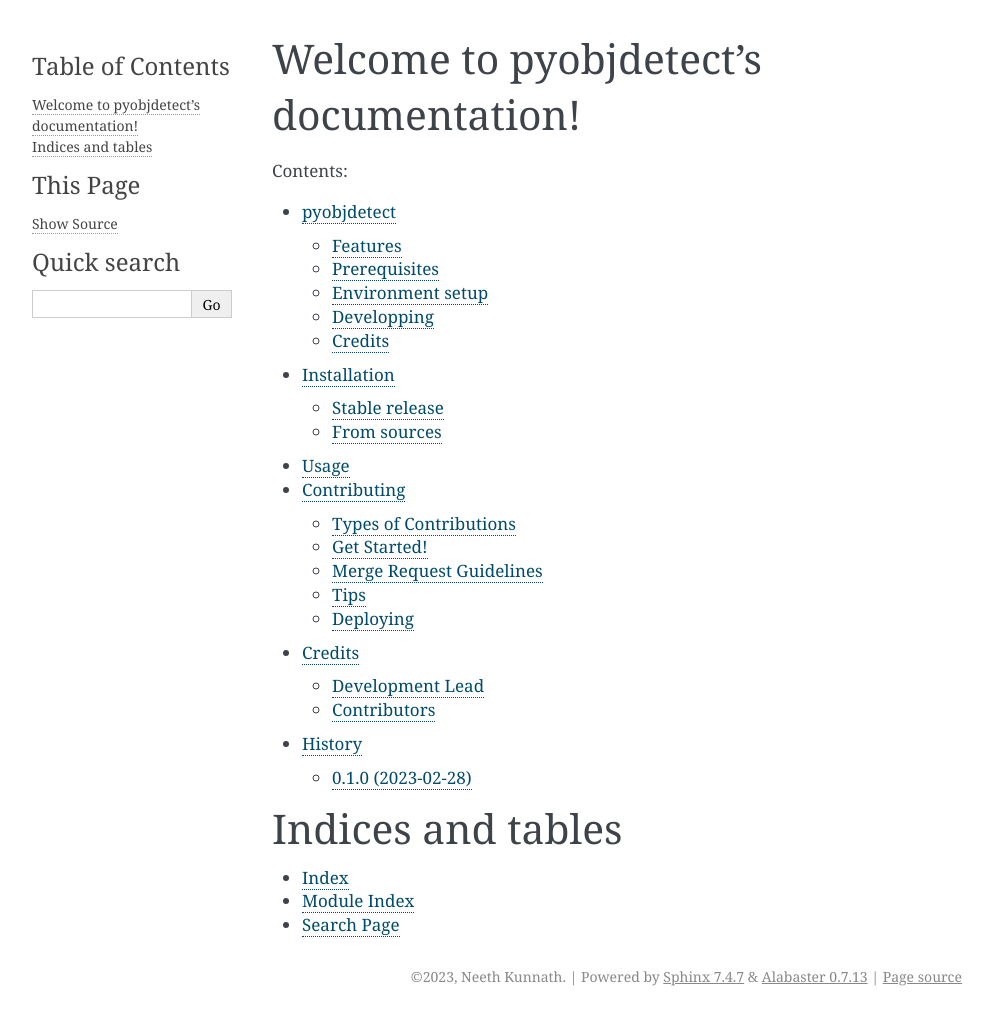
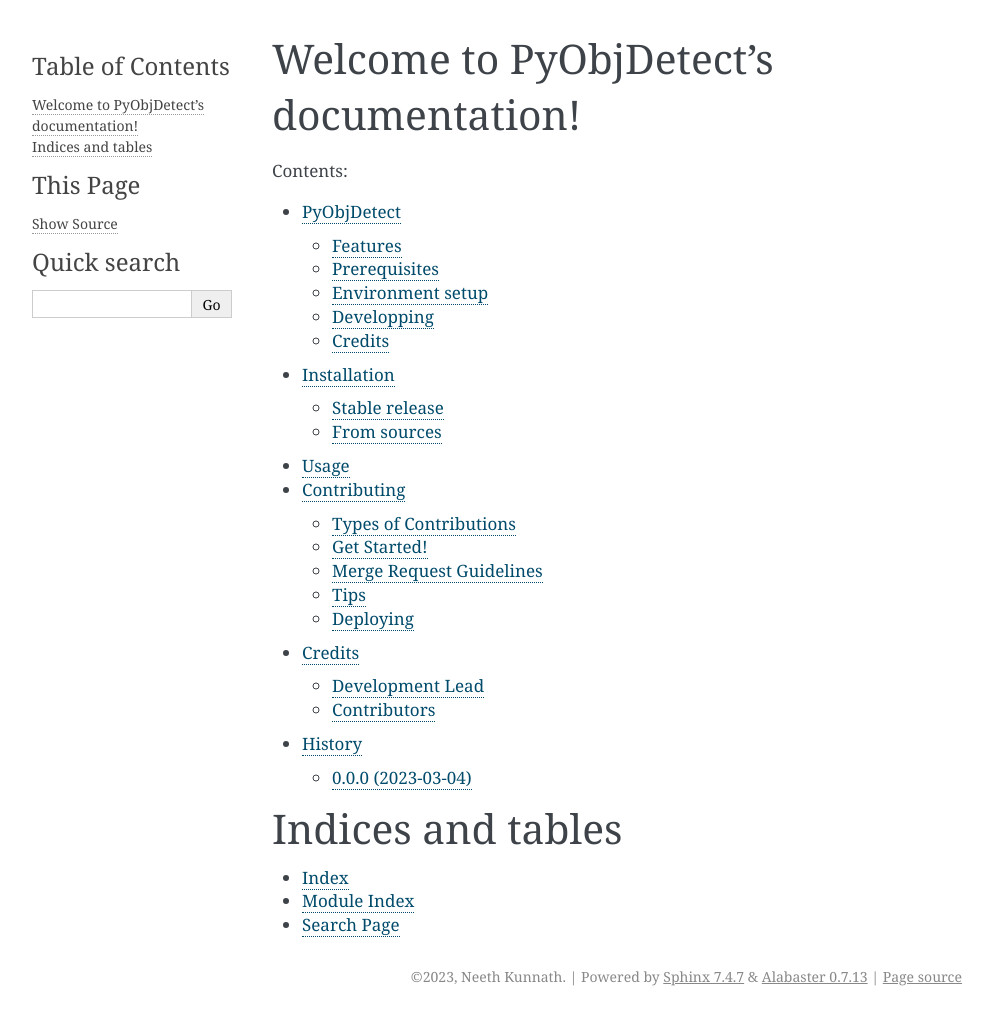
Before and after one commit to draconus21/pyobjdetect, a Sphinx documentation site: the page built from docs/index.rst, in a window 1280 px wide. Shown: the whole page, without its empty margins (148-1140 px from the left). Built offline with Sphinx 7.4.7, drawn with Linux system fonts in a browser that asks for light colours; pages that are not in the unit, such as notebooks, are missing from menus.

```diff
--- a/HISTORY.rst
+++ b/HISTORY.rst
@@ -2,7 +2,7 @@
 History
 =======
 
-0.1.0 (2023-02-28)
+0.0.0 (2023-03-04)
 ------------------
 
-* First release on PyPI.
+* First cookiecutter template
--- a/README.rst
+++ b/README.rst
@@ -1,5 +1,5 @@
 ===========
-pyobjdetect
+PyObjDetect
 ===========
 
 
--- a/_version.txt
+++ /dev/null
@@ -1 +0,0 @@
-0.0.1
--- a/docs/conf.py
+++ b/docs/conf.py
@@ -46,7 +46,7 @@ source_suffix = '.rst'
 master_doc = 'index'
 
 # General information about the project.
-project = 'pyobjdetect'
+project = 'PyObjDetect'
 copyright = "2023, Neeth Kunnath"
 author = "Neeth Kunnath"
 
@@ -128,7 +128,7 @@ latex_elements = {
 # [howto, manual, or own class]).
 latex_documents = [
     (master_doc, 'pyobjdetect.tex',
-     'pyobjdetect Documentation',
+     'PyObjDetect Documentation',
      'Neeth Kunnath', 'manual'),
 ]
 
@@ -139,7 +139,7 @@ latex_documents = [
 # (source start file, name, description, authors, manual section).
 man_pages = [
     (master_doc, 'pyobjdetect',
-     'pyobjdetect Documentation',
+     'PyObjDetect Documentation',
      [author], 1)
 ]
 
@@ -151,7 +151,7 @@ man_pages = [
 #  dir menu entry, description, category)
 texinfo_documents = [
     (master_doc, 'pyobjdetect',
-     'pyobjdetect Documentation',
+     'PyObjDetect Documentation',
      author,
      'pyobjdetect',
      'One line description of project.',
--- a/docs/index.rst
+++ b/docs/index.rst
@@ -1,4 +1,4 @@
-Welcome to pyobjdetect's documentation!
+Welcome to PyObjDetect's documentation!
 ======================================
 
 .. toctree::
--- a/docs/usage.rst
+++ b/docs/usage.rst
@@ -2,6 +2,6 @@
 Usage
 =====
 
-To use pyobjdetect in a project::
+To use PyObjDetect in a project::
 
     import pyobjdetect
--- a/pyobjdetect/__init__.py
+++ b/pyobjdetect/__init__.py
@@ -1,5 +1,5 @@
-"""Top-level package for pyobjdetect."""
+"""Top-level package for PyObjDetect."""
 
 __author__ = """Neeth Kunnath"""
-__email__ = 'neeth.xavier@gmail.com'
-__version__ = '0.1.0'
+__email__ = "neeth.xavier@gmail.com"
+__version__ = "0.0.0"
```
Also changed, not shown: CONTRIBUTING.rst (+26 -23 lines), docs/installation.rst (+8 -10 lines), pyproject.toml (+42 -6 lines), requirements.txt (deleted, +0 -18 lines), requirements_dev.txt (deleted, +0 -18 lines), setup.cfg (deleted, +0 -20 lines), setup.py (+2 -48 lines), test_requirements.txt (deleted, +0 -19 lines), .gitlab/issue_templates/default.md, .gitlab/merge_request_templates/default.md (added), 2 other files.
